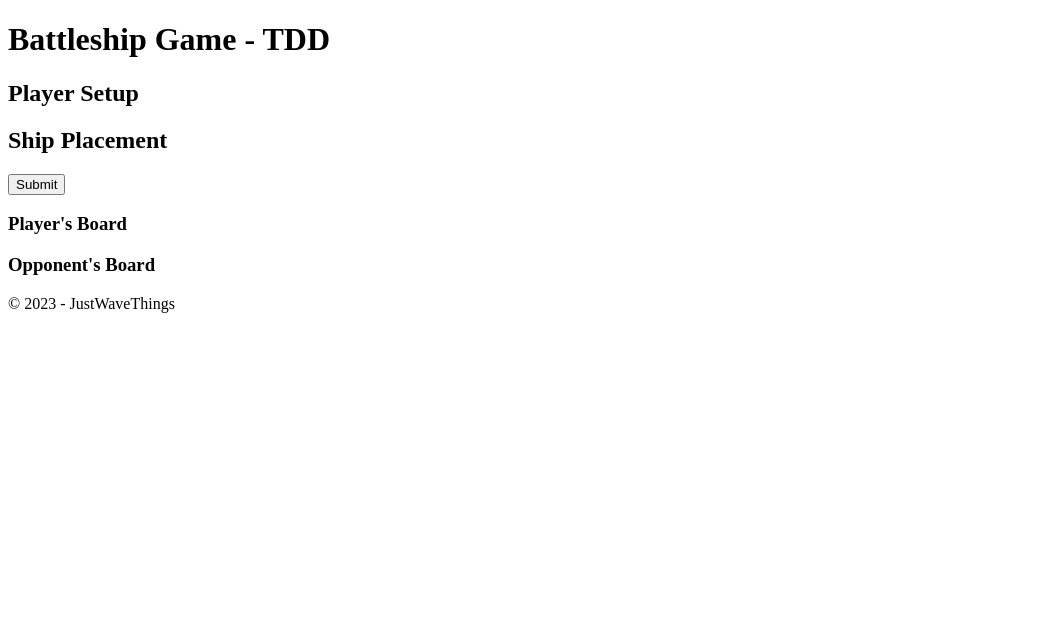
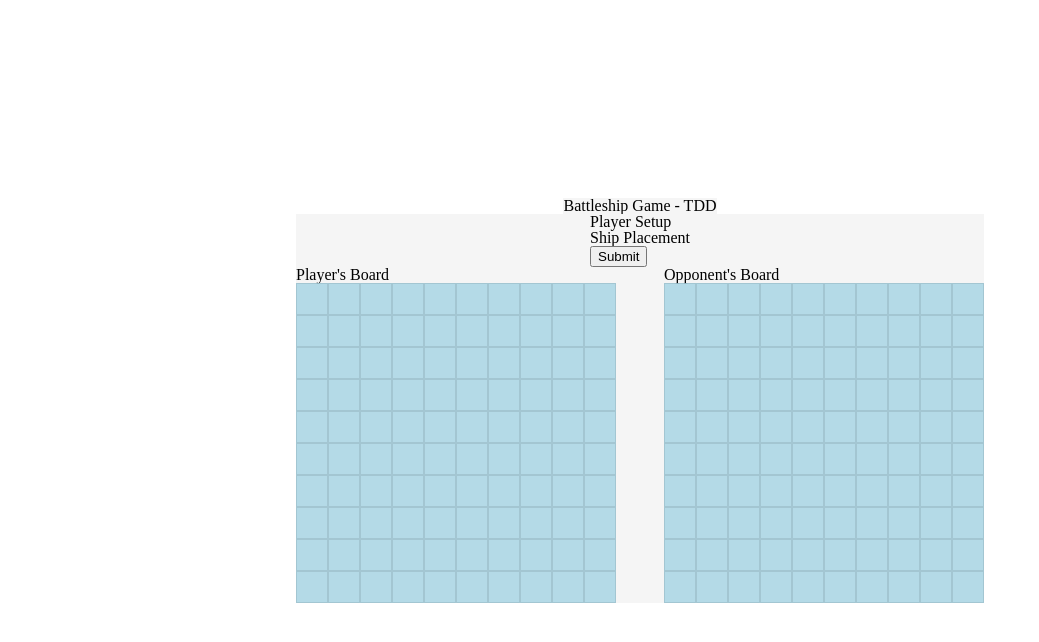
Before and after one commit to JustWaveThings/battleship_TDD, a website with bundled scripts: page src/index.html in a window 1280 px wide. Shown: the whole page, without its empty margins (0-1039 px from the left). Built offline with nearby package versions, Linux system fonts and the light colour scheme.

Commit message:
Dom renders board

```diff
--- a/src/dom.js
+++ b/src/dom.js
@@ -4,25 +4,52 @@ const domNewMethods = {
 		boardContainer.classList.add('board-container');
 		return boardContainer;
 	},
-	createCells(row, col, content, specificGameboard) {
+	createCells(row, col, content) {
 		const cell = document.createElement('div');
 		cell.classList.add('cell');
 		cell.dataset.status = `${content}`;
-		if (specificGameboard === 'computer') {
-			cell.dataset.rowCol = '';
-		} else {
-			cell.dataset.rowCol = `${row}, ${col}`;
-		}
+		cell.dataset.rowCol = `${row}, ${col}`;
 		return cell;
 	},
-	createGameboard(gameboard) {
-		const boardContainer = this.createBoardContainer();
-		gameboard.forEach((row, i) => {
-			row.forEach((space, j) => {
-				const cell = this.createCells(i, j, space[2]);
-				boardContainer.appendChild(cell);
+	createComputerCells(row, col) {
+		const cell = document.createElement('div');
+		cell.classList.add('cell');
+		cell.dataset.status = ``;
+		cell.dataset.rowCol = `${row}, ${col}`;
+		cell.addEventListener('click', () => {
+			console.log('clicked {row, col}: ', row, col);
+		});
+		return cell;
+	},
+	createGameboard(gameboard, player) {
+		if (player === 'COMPUTER') {
+			const boardContainer = this.createBoardContainer();
+			boardContainer.setAttribute('data-player', `${player}`);
+			gameboard.forEach((row, i) => {
+				const rowElement = document.createElement('div');
+				rowElement.classList.add('row');
+				boardContainer.appendChild(rowElement);
+				row.forEach((_, j) => {
+					const cell = this.createComputerCells(i, j);
+					rowElement.appendChild(cell);
+				});
 			});
-		});
-		return boardContainer;
+			return boardContainer;
+		} else {
+			const boardContainer = this.createBoardContainer();
+			boardContainer.setAttribute('data-player', `${player}`);
+			gameboard.forEach((row, i) => {
+				const rowElement = document.createElement('div');
+				rowElement.classList.add('row');
+				boardContainer.appendChild(rowElement);
+				row.forEach((space, j) => {
+					const cell = this.createCells(i, j, space[2]);
+					rowElement.appendChild(cell);
+				});
+			});
+			return boardContainer;
+		}
 	},
 };
+
+export default domNewMethods;
--- a/src/gameLoop.js
+++ b/src/gameLoop.js
@@ -0,0 +1,47 @@
+import domNewMethods from './dom.js';
+import GameboardFactory from './gameboard.js';
+import PlayerFactory from './player.js';
+import ShipFactory from './shipFactory.js';
+
+function newGameLoop() {
+	const newPlayer = PlayerFactory('TERRY');
+	const newComputer = PlayerFactory('COMPUTER');
+	const playerShips = [
+		ShipFactory(2),
+		ShipFactory(3),
+		ShipFactory(3),
+		ShipFactory(4),
+		ShipFactory(5),
+	];
+	const computerShips = [
+		ShipFactory(2),
+		ShipFactory(3),
+		ShipFactory(3),
+		ShipFactory(4),
+		ShipFactory(5),
+	];
+
+	const newPlayerBoard = GameboardFactory(newPlayer, playerShips);
+	const newComputerBoard = GameboardFactory(newComputer, computerShips);
+
+	const domPlayerBoard = domNewMethods.createGameboard(
+		newPlayerBoard.gameboard,
+		newPlayer.getPlayerName()
+	);
+	const domComputerBoard = domNewMethods.createGameboard(
+		newComputerBoard.gameboard,
+		newComputer.getPlayerName()
+	);
+
+	console.log(domPlayerBoard);
+	console.log(domComputerBoard);
+
+	const playerBoardContainer = document.querySelector('section.player-board');
+	const computerBoardContainer = document.querySelector(
+		'section.computer-board'
+	);
+	playerBoardContainer.appendChild(domPlayerBoard);
+	computerBoardContainer.appendChild(domComputerBoard);
+}
+
+newGameLoop();
--- a/src/gameboard.js
+++ b/src/gameboard.js
@@ -5,7 +5,7 @@
 // hit
 // buffer
 
-function GameboardFactory() {
+function GameboardFactory(player, shipList) {
 	const gameboard = Array.from({ length: 10 }, (_, i) =>
 		Array.from({ length: 10 }, (_, j) => [i, j])
 	);
@@ -125,6 +125,8 @@ function GameboardFactory() {
 	}
 
 	return {
+		player,
+		shipList,
 		gameboard,
 		placeShip,
 		receiveAttack,
--- a/src/index.html
+++ b/src/index.html
@@ -10,13 +10,11 @@
     <script  src="./shipFactory.js" type="module" defer></script>
     <script  src="./player.js" type="module" defer></script>
     <script  src="./gameLoop.js" type="module" defer></script>
-    <script  src="./display.js" type="module" defer></script>
     <script  src="./dom.js" type="module" defer></script>
     <script  src="./index.js" type="module" defer></script>
-    <link rel="stylesheet" href="style.css">
-</head>
+    <link rel="stylesheet" href="./style.css">
+    <link rel="stylesheet" href="./meyer_reset.css">
 <body>
-    <body>
         <header class="header">
             <h1 class="title">Battleship Game - TDD</h1>
         </header>
@@ -34,12 +32,12 @@
             </section>
             <section class="game-board">
                 <div class="game-container">
-                    <div class="player-board">
+                    <div class="board-container player">
                         <h3>Player's Board</h3>
                         <section class="player-board">
                         </section>
                     </div>
-                    <div class="opponent-board">
+                    <div class="board-container computer">
                         <h3>Opponent's Board</h3>
                         <section class="computer-board">
                         </section>
@@ -48,7 +46,7 @@
         </main>
 
         <footer class="footer">
-            <p>&copy; 2023 - JustWaveThings</p>
+
         </footer>
 </body>
 </html>
--- /dev/null
+++ b/src/meyer_reset.css
@@ -0,0 +1,135 @@
+/* http://meyerweb.com/eric/tools/css/reset/
+    v2.0 | 20110126
+    License: none (public domain)
+*/
+
+html,
+body,
+div,
+span,
+applet,
+object,
+iframe,
+h1,
+h2,
+h3,
+h4,
+h5,
+h6,
+p,
+blockquote,
+pre,
+a,
+abbr,
+acronym,
+address,
+big,
+cite,
+code,
+del,
+dfn,
+em,
+img,
+ins,
+kbd,
+q,
+s,
+samp,
+small,
+strike,
+strong,
+sub,
+sup,
+tt,
+var,
+b,
+u,
+i,
+center,
+dl,
+dt,
+dd,
+ol,
+ul,
+li,
+fieldset,
+form,
+label,
+legend,
+table,
+caption,
+tbody,
+tfoot,
+thead,
+tr,
+th,
+td,
+article,
+aside,
+canvas,
+details,
+embed,
+figure,
+figcaption,
+footer,
+header,
+hgroup,
+menu,
+nav,
+output,
+ruby,
+section,
+summary,
+time,
+mark,
+audio,
+video {
+	margin: 0;
+	padding: 0;
+	border: 0;
+	font-size: 100%;
+	font: inherit;
+	vertical-align: baseline;
+}
+
+/* HTML5 display-role reset for older browsers */
+article,
+aside,
+details,
+figcaption,
+figure,
+footer,
+header,
+hgroup,
+menu,
+nav,
+section {
+	display: block;
+}
+
+body {
+	line-height: 1;
+}
+
+ol,
+ul {
+	list-style: none;
+}
+
+blockquote,
+q {
+	quotes: none;
+}
+
+blockquote:before,
+blockquote:after,
+q:before,
+q:after {
+	content: '';
+	content: none;
+}
+
+table {
+	border-collapse: collapse;
+	border-spacing: 0;
+}
--- a/src/player.js
+++ b/src/player.js
@@ -1,4 +1,4 @@
-import GameboardFactory from './gameboard';
+import GameboardFactory from './gameboard.js';
 
 let gameboard = GameboardFactory();
 let movesList = [];
--- /dev/null
+++ b/src/style.css
@@ -0,0 +1,118 @@
+body {
+    display: flex;
+    flex-direction: column;
+    justify-content: center;
+    align-items: center;
+    height: 100dvh;
+}
+
+.header {
+    display: flex;
+    flex-direction: column;
+    justify-content: center;
+    align-items: center;
+    background-color: #f5f5f5;
+}
+
+.main {
+    display: flex;
+    flex-direction: column;
+    justify-content: center;
+    align-items: center;
+    background-color: #f5f5f5;
+}
+
+.footer {
+    display: flex;
+    flex-direction: column;
+    justify-content: center;
+    align-items: center;
+    background-color: #f5f5f5;
+}
+
+.game-board {
+    background-color: #f5f5f5;
+}
+
+.game-container{
+    display: flex;
+    flex-direction: row;
+    justify-content: center;
+    background-color: #f5f5f5;
+    gap: 3rem;
+    display: flex;
+}
+
+.player-board {
+    display: flex;
+    flex-direction: column;
+    justify-content: center;
+    align-items: center;
+
+}
+
+
+.row {
+    display: flex;
+    flex-direction: row;
+    border-color: pink;
+    justify-content: center;
+}
+
+.cell {
+    width: 30px;
+    height: 30px;
+    border: 1px solid rgba(0, 0, 0, 0.1);
+    opacity: .9;
+    background-color: lightblue;
+}
+
+.player-setup {
+    display: flex;
+    flex-direction: column;
+}
+
+
+
+.game-info {
+    display: flex;
+    flex-wrap: wrap;
+    flex-direction: row;
+    justify-content: space-evenly;
+    align-items: flex-start;
+
+    background-color: #f5f5f5;
+}
+
+section.player-board [data-status='ship'] {
+    background-color: rgb(128, 128, 128);
+    opacity: .5;
+    border: 1px solid  rgba(0, 0, 0, 1);
+    border-style: inset;
+}
+
+[data-status='hit'] {
+    background-color: rgba(219, 18, 18, 0.311);
+    border-style: inset;
+    border: 1px solid  rgba(0, 0, 0, 1);
+}
+
+[data-status='miss'] {
+    background-color: rgba(0, 0, 0, 0.1);
+    border-style: inset;
+}
+
+.player-ships,
+.computer-ships {
+    display: flex;
+    gap: 1rem;
+    border-style: inset;
+}
+
+.opponent-board {
+    display: flex;
+    flex-direction: column;
+    justify-content: flex-start
+    align-items: center;
+    height: 100%;
+}
```
